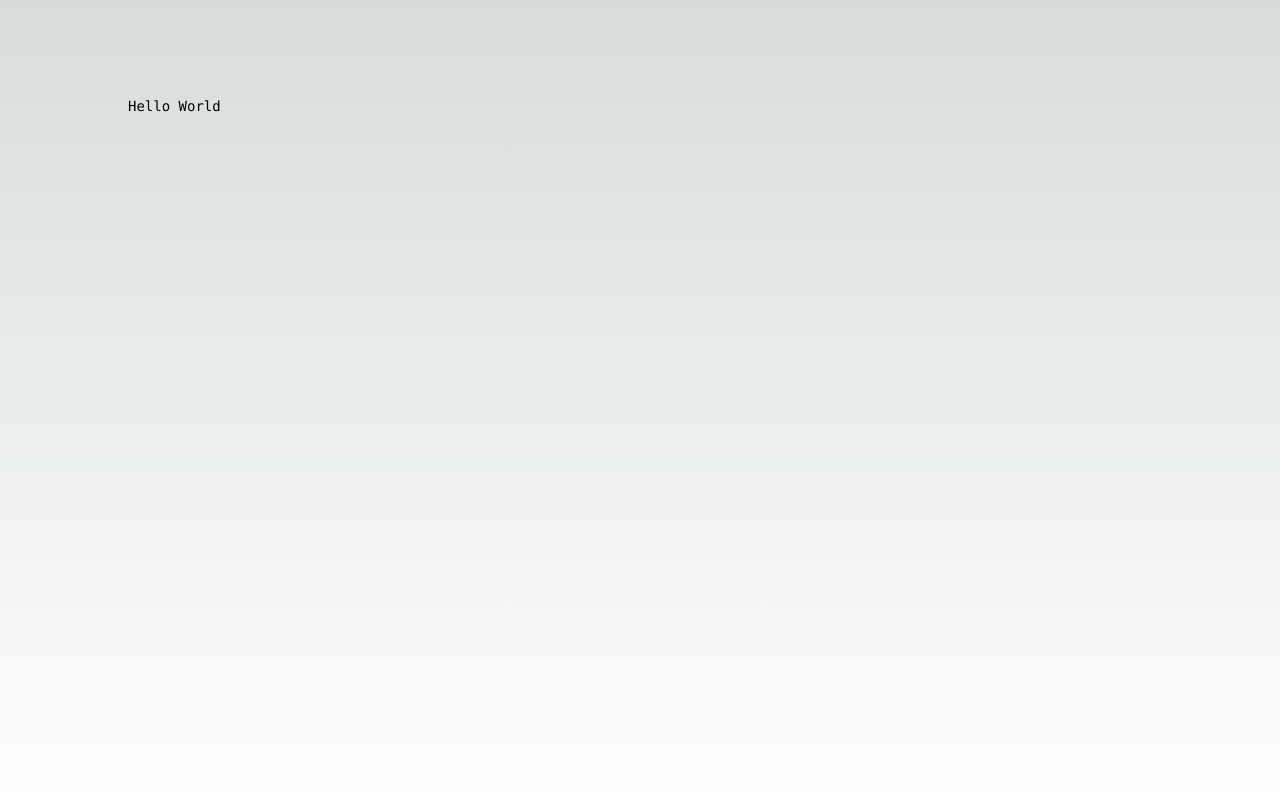
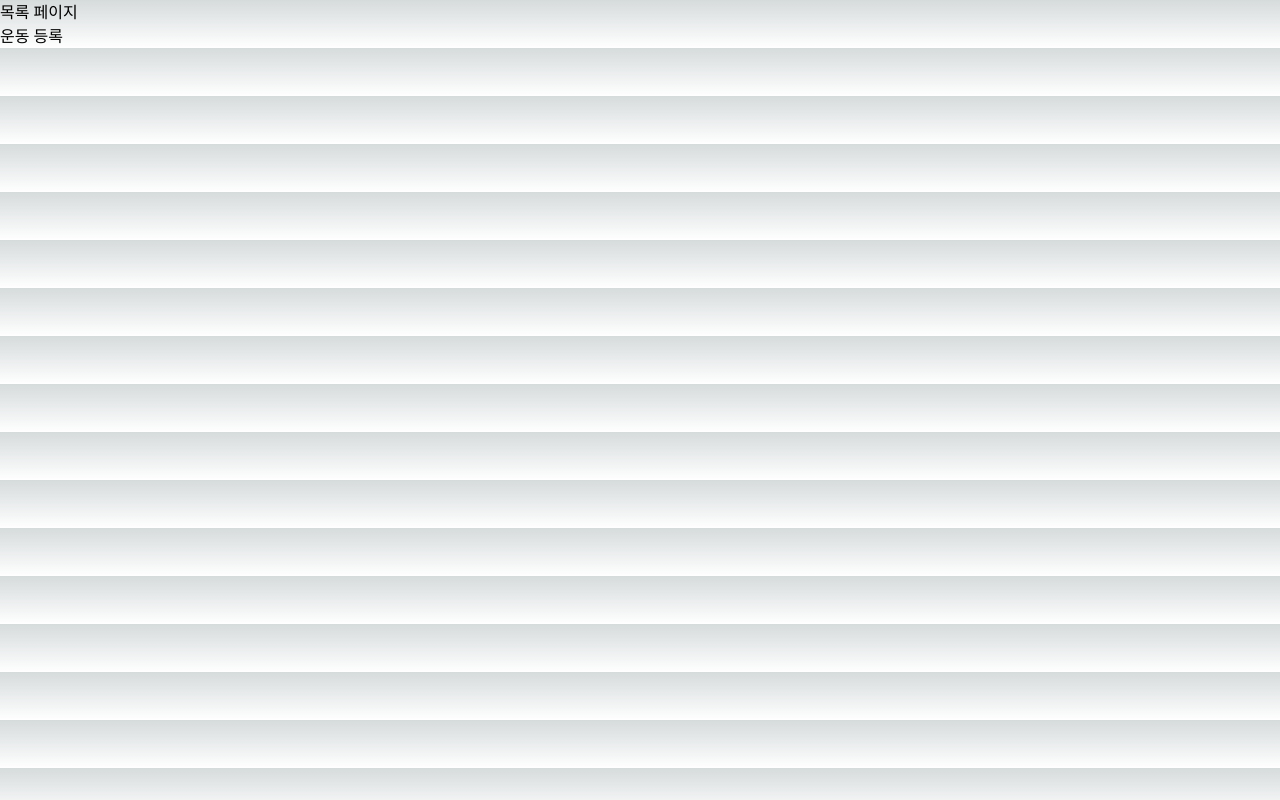
Before and after one commit to justinaus/hc, a Next.js app: page / in a window 1280 px wide. Built offline with nearby package versions, Linux system fonts and the light colour scheme.

Commit message:
Update link pages

```diff
--- a/pages/index.tsx
+++ b/pages/index.tsx
@@ -1,16 +1,14 @@
-import Image from 'next/image'
-import { Inter } from 'next/font/google'
-
-const inter = Inter({ subsets: ['latin'] })
+import Link from "next/link";
 
 export default function Home() {
   return (
-    <main
-      className={`flex min-h-screen flex-col items-center justify-between p-24 ${inter.className}`}
-    >
-      <div className="z-10 w-full max-w-5xl items-center justify-between font-mono text-sm lg:flex">
-        Hello World
+    <main>
+      <div>
+        목록 페이지
       </div>
+      <Link href={'/workout/create'}>
+        운동 등록
+      </Link>
     </main>
   )
 }
--- a/pages/workout/create/index.tsx
+++ b/pages/workout/create/index.tsx
@@ -1,9 +1,14 @@
+import Link from "next/link";
 
 export default function WorkoutCreate() {
   return (
-    <main
-    >
-      운동 등록 페이지
+    <main>
+      <div>
+        운동 등록 페이지
+      </div>
+      <Link href={'/'}>
+        운동 목록 보기
+      </Link>
     </main>
   )
 }
```
